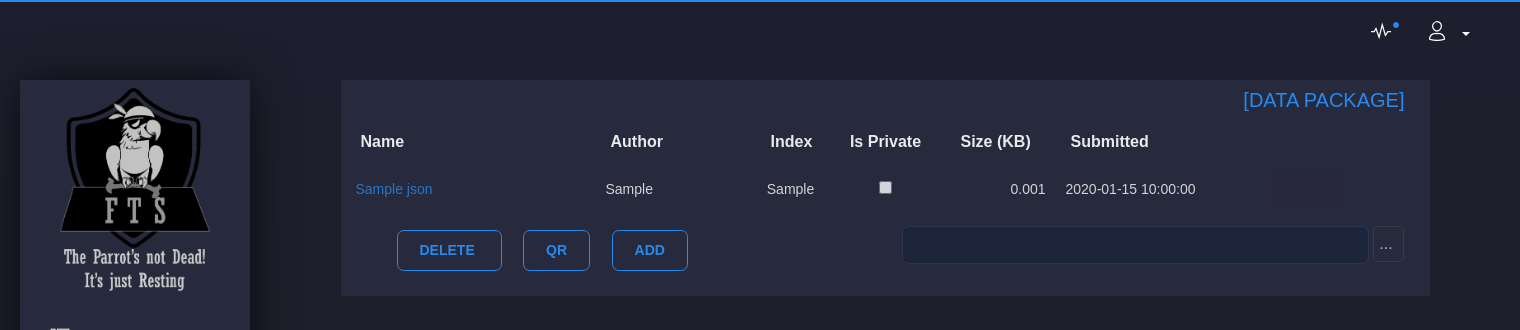
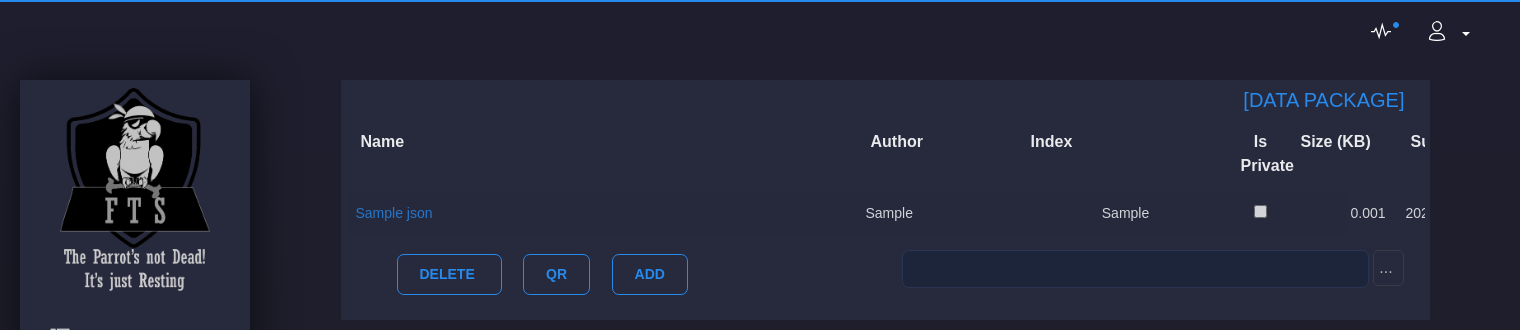
Before and after one commit to FreeTAKTeam/UI, a Flask app: page /mission in a window 1520 px wide; the page is wider, and only the part inside the window is pictured. Shown: the top 330 px of that part. Run offline with Flask 3, Linux system fonts and the light colour scheme; a user stored in the database is signed in; tables that the repository leaves empty hold one stand-in row (values such as "Sample post"); a database or web service that is not in the repository returns one stand-in record (values such as "Sample title"); data that the repository does not hold is empty; some libraries are stand-ins or nearby versions; some web fonts are replaced.

Commit message:
Update mission.html
fixing #57

```diff
--- a/FreeTAKServer-UI/app/home/templates/mission.html
+++ b/FreeTAKServer-UI/app/home/templates/mission.html
@@ -13,7 +13,7 @@
 		<div
 			style="
 				display: grid;
-				grid-template-columns: 240px 150px 50px 120px 100px 240px;
+				grid-template-columns: 500px 150px 200px 50px 100px 220px;
 				gap: 10px;
 				padding: 10px;
 				font-size: 16px;
@@ -34,7 +34,7 @@
 
 			<div
 				class="row-color-nohover row-class"
-				style="display: grid; grid-template-columns: 240px 150px 50px 120px 100px 240px; gap: 10px; padding: 10px; color: #fff; opacity: 0.8; width: 1000px;"
+				style="display: grid; grid-template-columns: 500px 150px 200px 50px 100px 220px; gap: 10px; padding: 10px; color: #fff; opacity: 0.8; width: 1000px;"
 				onclick="captureClick('{{dict_items.Hash}}', '{{dict_items.PrimaryKey}}')"
 			>
 
```
